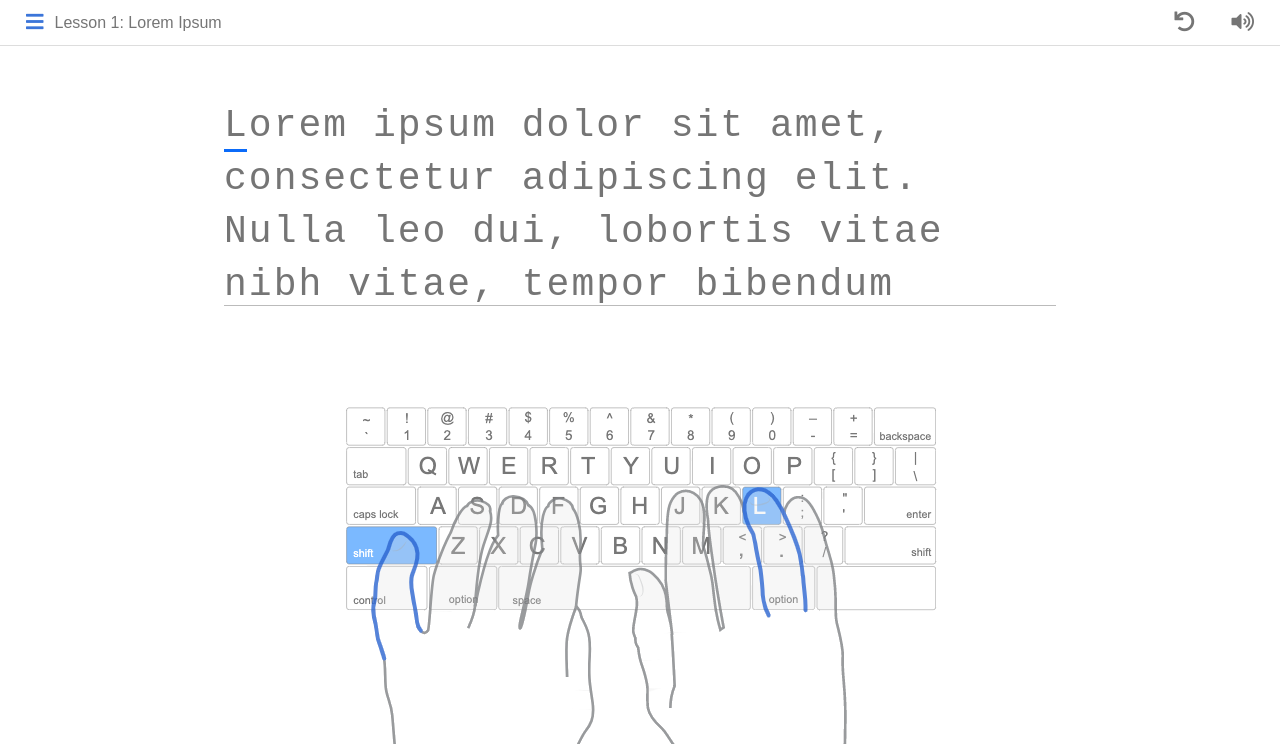
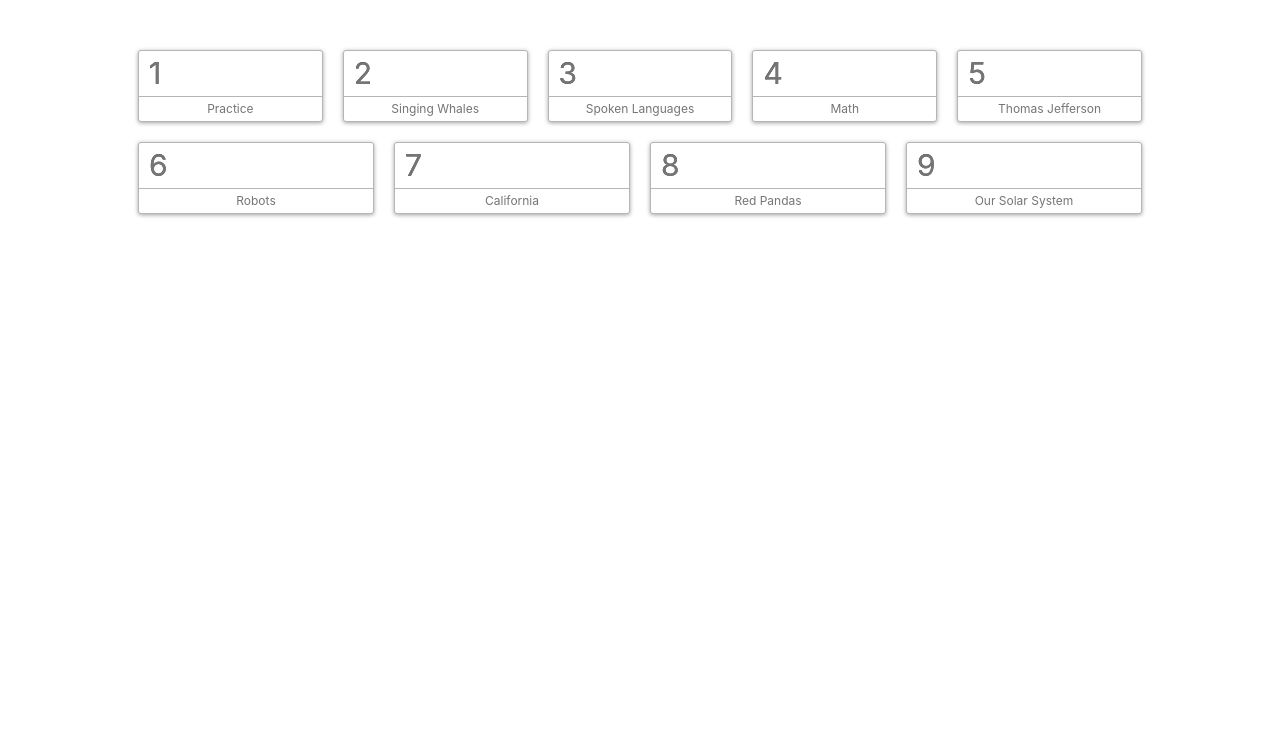
Before and after one commit to carlosarias1992/keypress, a website built with webpack: page index.html in a window 1280 px wide. Shown: the top 744 px of the page. Built offline with nearby package versions, Linux system fonts and the light colour scheme.

Commit message:
Add custom lessons

```diff
--- /dev/null
+++ b/assets/css/home-page.css
@@ -0,0 +1,27 @@
+.all-lessons {
+    width: 80%;
+    margin: auto;
+    margin-top: 40px;
+}
+
+.all-lessons button {
+    background-color: white;
+    padding: 0;
+    margin: 10px;
+    box-shadow: 0 1px 4px 0 rgba(0,0,0,0.37);
+    border-radius: 3px;
+    border: 1px #b5b5b5 solid;
+}
+
+.button-footer {
+    border-top: 1px #b5b5b5 solid;
+    font-size: 12px;
+    padding: 3px 0;
+}
+
+.button-header {
+    text-align: left;
+    padding-left: 10px;
+    text-shadow: 2px 3px 6px #fff, 0 0 0 #000, 2px 3px 6px #fff;
+    font-size: 30px;
+}
--- a/assets/css/lessons.css
+++ b/assets/css/lessons.css
@@ -7,7 +7,7 @@ body {
     padding: 0;
 }
 
-header {
+#root header {
     display: flex;
     justify-content: space-between;
     border-bottom: 1px #dddddd solid;
@@ -39,19 +39,24 @@ pre {
     width: 65%;
     margin: 0 auto;
     margin-top: 50px;
-    font-size: 38px;
-    font-family: 'Roboto Mono', monospace;
-    color: #757575;
     position: relative;
-    height: 210px;
+    height: 200px;
     overflow: hidden;
     border-bottom: 1px #bbbbbb solid;
     padding-bottom: 62px;
     box-sizing: border-box;
 }
 
+.lesson-container span {
+    font-family: 'Roboto Mono', monospace;
+    color: #757575;
+    font-size: 38px;
+    line-height: 45px;
+}
+
 .word-container {
     display: inline-block;
+    overflow: hidden;
 }
 
 .letter-holder {
@@ -68,17 +73,17 @@ pre {
     border-radius: 0;
 }
 
-.correct {
+.lesson-container .correct {
     background-color: #e6fbd3;
     color: #0e630f;
 }
 
-.wrong {
+.lesson-container .wrong {
     background-color: #fec0cb;
     color: #8b0b00;
 }
 
-.edited {
+.lesson-container .edited {
     background-color: #ffe9b2;
     color: #0e630f;
 }
@@ -88,7 +93,7 @@ pre {
     height: 3px;
     width: 0;
     position: fixed;
-    top: 303px;
+    top: 294px;
     transition: 1s;
 }
 
@@ -106,11 +111,10 @@ pre {
     justify-content: center;
     position: absolute;
     width: 100%;
-    top: 310px;
+    top: 314px;
     color: #888;
     font-family: sans-serif;
     text-align: center;
-    font-size: 12px;
 }
 
 .stats h2 {
@@ -155,6 +159,7 @@ pre {
 
 .social-links a:hover {
     color: #0a6bf9;
+    text-decoration: none;
 }
 
 .social-links i {
@@ -186,3 +191,7 @@ pre {
 .right-controllers > button {
     margin-right: 25px;
 }
+
+.title {
+    font-size: 18px;
+}
--- a/index.html
+++ b/index.html
@@ -6,6 +6,9 @@
     <meta http-equiv="X-UA-Compatible" content="ie=edge">
     <link href="https://fonts.googleapis.com/css?family=Roboto+Mono" rel="stylesheet">
     <link rel="stylesheet" href="assets/css/lessons.css">
+    <link rel="stylesheet" href="https://stackpath.bootstrapcdn.com/bootstrap/4.3.1/css/bootstrap.min.css"
+        integrity="sha384-ggOyR0iXCbMQv3Xipma34MD+dH/1fQ784/j6cY/iJTQUOhcWr7x9JvoRxT2MZw1T" crossorigin="anonymous">
+    <link rel="stylesheet" href="assets/css/home-page.css">
     <link rel="stylesheet" href="https://use.fontawesome.com/releases/v5.8.1/css/all.css"
         integrity="sha384-50oBUHEmvpQ+1lW4y57PTFmhCaXp0ML5d60M1M7uH2+nqUivzIebhndOJK28anvf" crossorigin="anonymous">
     <script src="dist/main.js"></script>
--- a/src/game.js
+++ b/src/game.js
@@ -52,6 +52,7 @@ class Game {
         const holder = document.createElement("div");
         parentElement.appendChild(holder);
         const title = document.createElement("h2");
+        title.className = "title";
         title.innerHTML = valueName;
         holder.appendChild(title);
         const value = document.createElement("p");
@@ -88,7 +89,7 @@ class Game {
         const cursor = document.querySelector(".cursor");
         const lessonContainer = document.querySelector(".lesson-container");
 
-        if (cursor && cursor.offsetTop > lessonContainer.scrollTop + 5 && lessonContainer.scrollHeight - cursor.offsetTop >= 207) {
+        if (cursor && cursor.offsetTop > lessonContainer.scrollTop + 5 && lessonContainer.scrollHeight - cursor.offsetTop >= 190) {
             const timerId = setInterval(() => {
                 lessonContainer.scrollTop += 1;
 
--- /dev/null
+++ b/src/home_page.js
@@ -0,0 +1,71 @@
+import LessonPage from './lesson_page';
+import lessons from './lessons';
+
+class HomePage {
+    constructor() {
+        this.parentElement = document.getElementById("root");
+    }
+
+    renderLesson(lessonNumber) {
+        const lesson = new LessonPage(lessonNumber);
+        lesson.render();
+    }
+
+    buttonHeader(lesson) {
+        const buttonHeader = document.createElement("div");
+        buttonHeader.className = "button-header";
+        buttonHeader.innerHTML = lesson.id;
+
+        return buttonHeader;
+    }
+
+    buttonFooter(lesson) {
+        const buttonFooter = document.createElement("div");
+        buttonFooter.className = "button-footer";
+        buttonFooter.innerHTML = lesson.name;
+
+        return buttonFooter;
+    }
+
+    buttonImage(lesson) {
+        const buttonImage = document.createElement("div");
+        buttonImage.className = "button-image";
+        buttonImage.innerHTML = "";
+
+        return buttonImage;
+    }
+
+    renderLessonBox(lesson) {
+        const button = document.createElement("button");
+        button.className = "col-sm";
+        button.onclick = () => this.renderLesson(lesson.id);
+        button.appendChild(this.buttonHeader(lesson));
+        button.appendChild(this.buttonImage(lesson));
+        button.appendChild(this.buttonFooter(lesson));
+
+        return button;
+    }
+
+    render() {
+        const lessonsContainer = document.createElement("div");
+        lessonsContainer.className = "all-lessons";
+        const allLessons = document.createElement("div");
+        allLessons.className = "container";
+        lessonsContainer.appendChild(allLessons);
+        let row;
+
+        Object.values(lessons).forEach((lesson, idx) => {
+            if (idx % 5 === 0) {
+                row = document.createElement("div");
+                row.className = "row";
+                allLessons.appendChild(row);
+            }
+
+            row.appendChild(this.renderLessonBox(lesson));
+        });
+
+        this.parentElement.appendChild(lessonsContainer);
+    }
+}
+
+export default HomePage;
--- a/src/index.js
+++ b/src/index.js
@@ -1,6 +1,6 @@
-import LessonPage from './lesson_page';
+import HomePage from './home_page';
 
 document.addEventListener("DOMContentLoaded", () => {
-    const lesson = new LessonPage(1);
-    lesson.render();
+    const home = new HomePage();
+    home.render();
 });
--- a/src/lessons.js
+++ b/src/lessons.js
@@ -1,27 +1,56 @@
 export default {
-    0: {
-        id: 0,
-        name: "Hello World",
-        content: "Hello world!"
-    },
     1: {
         id: 1,
-        name: "Lorem Ipsum",
-        content: "Lorem ipsum dolor sit amet, consectetur adipiscing elit. Nulla leo dui, lobortis vitae nibh vitae, tempor bibendum nisi. Maecenas tempor feugiat dignissim. Cras placerat enim at mi consequat, ac eleifend enim viverra."
+        name: "Practice",
+        content: "practice makes perfect. every time you repeat this lesson, your speed will increase.",
+        level: 1
     },
     2: {
         id: 2,
-        name: "Capital Letters",
-        content: "ABCDEFGHIJKLMNOPQRSTUVWXYZ"
+        name: 'Singing Whales',
+        content: "Whales love to sing. They use songs as a form of communication, and also just for fun. After a period of time, they get bored of the same song and begin to sing a different tune.",
+        level: 2
     },
     3: {
         id: 3,
-        name: "Lowercase Letters",
-        content: "abcdefghijklmnopqrstuvwxyz"
+        name: 'Spoken Languages',
+        content: "There are over 6,000 languages spoken in the world today, many of which are spoken by fewer than a few hundred people. The top 10 or 12 languages, however, make up the vast majority of all of the speakers in the world.",
+        level: 3
     },
     4: {
         id: 4,
-        name: "Numbers",
-        content: "a1234567890"
+        name: 'Math',
+        content: "The c2 in the equation stands for the speed of light squared. To square someting means to multiply it by itself, so it is approximately (3 * 108)2 equals to (9 * 1016) meters2)/seconds2 equals to 90,000,000,000,000,000 meters2/seconds2",
+        level: 4
+    },
+    5: {
+        id: 5,
+        name: 'Thomas Jefferson',
+        content: "Thomas Jefferson, the third of ten children, was born on April 13, 1743 in Shadwell, Virginia into a planter family. His parents were Peter and Jane Jefferson. He had six sisters and three brothers. At 9 years old Jefferson began studying Latin, Greek, and French; he also learned to ride horses, and began to study nature.",
+        level: 5
+    },
+    6: {
+        id: 6,
+        name: 'Robots',
+        content: "Robots have many uses. Factories use industrial robots to do hard work quickly and without mistakes. The military uses robots to find and get rid of bombs. If a mistake is made on a battlefield the robot is damaged or destroyed which is better than a person being killed. There are also domestic robots that can vacuum or cut grass.",
+        level: 6
+    },
+    7: {
+        id: 7,
+        name: 'California',
+        content: "California is a big power in American culture as well as the business life of the nation. Many of the great changes in technology and law came from California, and the state pays more to the U.S. government than it gets back. It also has some of the country's largest cities, such as Los Angeles, San Diego, San Jose, and San Francisco.",
+        level: 8
+    },
+    8: {
+        id: 8,
+        name: 'Red Pandas',
+        content: "Red pandas are native to the Himalayas and southwestern China. The English word for red panda is \"Firefox\" which is where the popular web browser gets its name from. Many people think that the Firefox logo is a fox, but the truth is that the logo is actually a red panda. The browser was created in 2002 and its full name id Mozilla Firefox.",
+        level: 9
+    },
+    9: {
+        id: 9,
+        name: 'Our Solar System',
+        content: "There are eight planets in the solar system. From closest to farthest from the Sun, they are: Mercury, Venus, Earth, Mars, Jupiter, Saturn, Uranus, and Neptune. A fun way to remember the order of the planets is to use a mnemonic device: My Very Excellent Mother Just Served Us Noodles. Each letter represents the name of one planet.",
+        level: 10
     }
 };
```
Also changed, not shown: assets/images/levels/1.png (added), assets/images/levels/2.png (added), assets/images/levels/3.png (added), assets/images/levels/4.png (added), assets/images/levels/5.png (added), assets/images/levels/6.png (added), assets/images/levels/7.png (added), assets/images/levels/8.png (added), assets/images/levels/9.png (added), assets/images/levels/Screen Shot 2019-04-12 at 4.50.21 PM.png (added), assets/images/levels/Screen Shot 2019-04-12 at 4.50.26 PM.png (added), assets/images/levels/Screen Shot 2019-04-12 at 4.50.32 PM.png (added), assets/images/levels/Screen Shot 2019-04-12 at 4.50.40 PM.png (added), dist/main.js.
